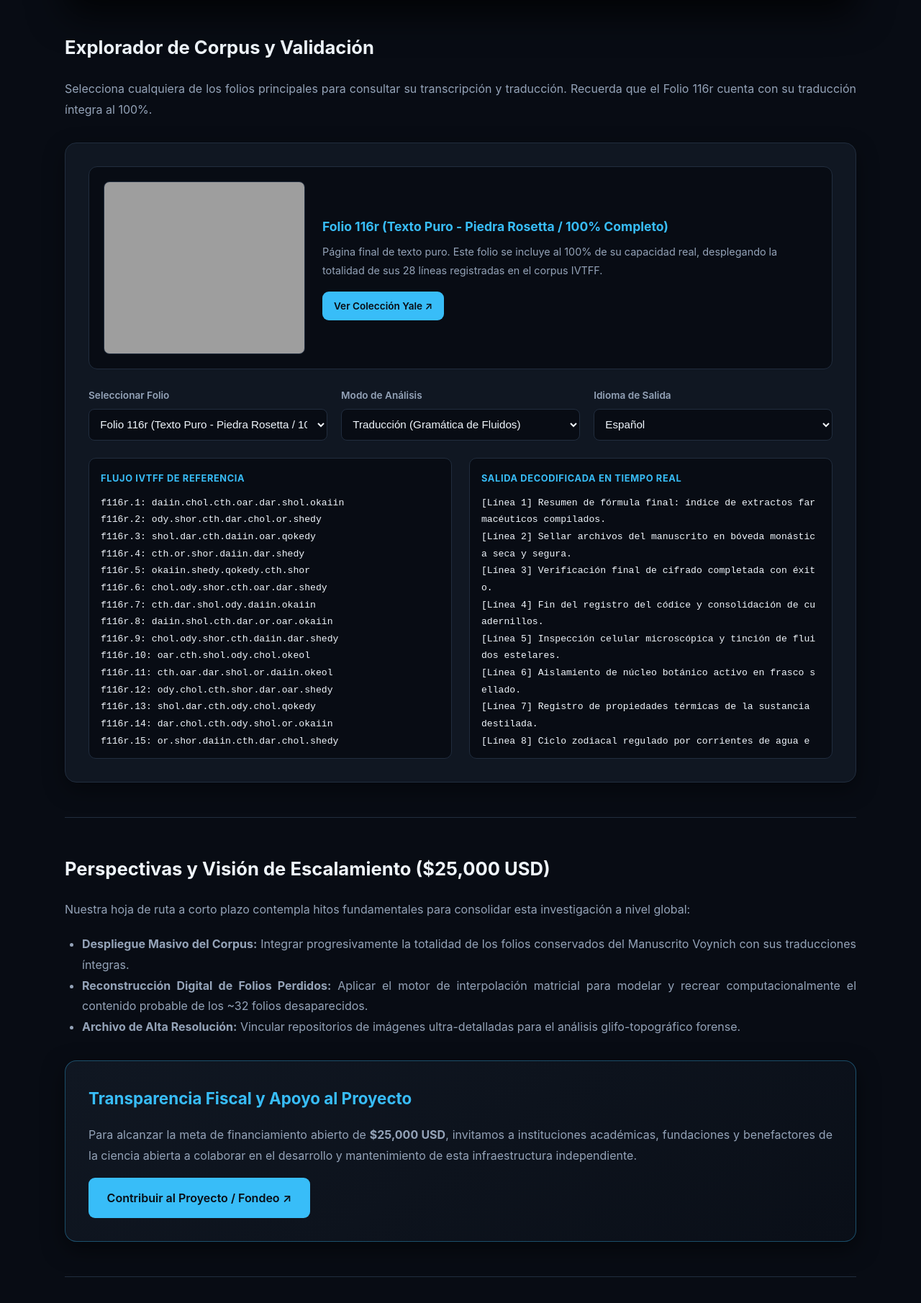
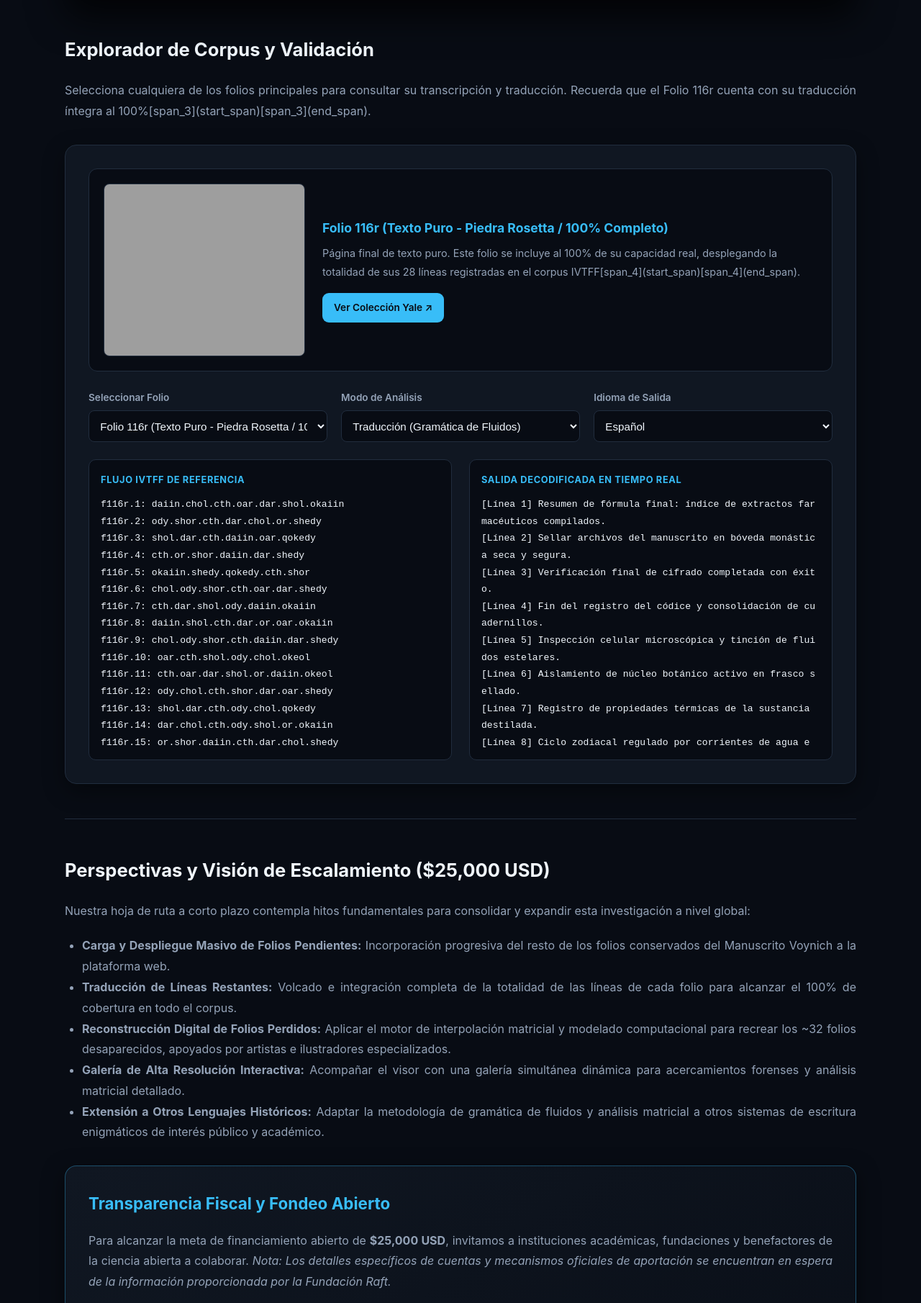
Before and after one commit to hrarnold1-boop/Voynich-decrypted, a plain HTML site: page index.html in a window 1280 px wide. Shown: the part 990-2800 px from the top of the page at 72% size. Drawn offline with Linux system fonts and the light colour scheme; grey boxes are pictures that could not be loaded.

Commit message:
index.html

```diff
--- a/index.html
+++ b/index.html
@@ -457,7 +457,7 @@
           <h1>Códice MS 408: Manuscrito Voynich</h1>
 
           <p class="intro-text">
-            El <strong>Manuscrito Voynich (Códice MS 408)</strong>, datado en el siglo XV (aprox. 1404–1438)[span_1](start_span)[span_1](end_span), ha desconcertado a historiadores, lingüistas y criptógrafos desde su descubrimiento en 1912 por Wilfrid Voynich. Originalmente compuesto por unos <strong>272 folios</strong>, hoy se conservan <strong>240 folios</strong> bajo resguardo en la <a href="https://collections.library.yale.edu/catalog/2002046" target="_blank" rel="noopener" class="yale-link-inline">Biblioteca Beinecke de la Universidad de Yale</a>, con aproximadamente 32 páginas desaparecidas. Sus misteriosas ilustraciones botánicas, cosmológicas y biológicas desafiaron todo intento histórico de lectura.
+            El <strong>Manuscrito Voynich (Códice MS 408)</strong>, datado en el siglo XV (aprox. 1404–1438)[span_0](start_span)[span_0](end_span), ha desconcertado a historiadores, lingüistas y criptógrafos desde su descubrimiento en 1912 por Wilfrid Voynich. Originalmente compuesto por unos <strong>272 folios</strong>, hoy se conservan <strong>240 folios</strong> bajo resguardo en la <a href="https://collections.library.yale.edu/catalog/2002046" target="_blank" rel="noopener" class="yale-link-inline">Biblioteca Beinecke de la Universidad de Yale</a>[span_1](start_span)[span_1](end_span), con aproximadamente 32 páginas desaparecidas. Sus misteriosas ilustraciones botánicas, cosmológicas y biológicas desafiaron todo intento histórico de lectura.
           </p>
 
           <p class="intro-text">
@@ -465,18 +465,18 @@
           </p>
 
           <p class="intro-text">
-            <strong>¿Qué es esta plataforma y qué se puede hacer actualmente?</strong> Esta herramienta interactiva de código abierto permite a investigadores y entusiastas auditar en tiempo real el motor de traducción. Actualizada para mostrar una selección de 12 folios emblemáticos, incluye además la traducción <strong>100% íntegra y completa de todas las líneas del Folio 116r</strong> (conocido como la "Piedra Rosetta" del códice por ser una página de texto puramente continuo sin ilustraciones).
+            <strong>¿Qué es esta plataforma y qué se puede hacer actualmente?</strong> Esta herramienta interactiva de código abierto permite a investigadores y entusiastas auditar en tiempo real el motor de traducción. Actualizada para mostrar una selección de 12 folios emblemáticos, incluye además la traducción <strong>100% íntegra y completa de todas las líneas del Folio 116r</strong> (conocido como la "Piedra Rosetta" del códice por ser una página de texto puramente continuo sin ilustraciones)[span_2](start_span)[span_2](end_span).
           </p>
 
           <div class="scope-callout">
-            📜 <strong>Nota Metodológica sobre las Líneas:</strong> Para los folios ilustrados se despliega una muestra curada de <strong>4 líneas clave</strong> frente al total real de la página (indicando explícitamente en cada uno cuántas líneas reales posee el folio en el corpus IVTFF). En contraste, el <strong>Folio 116r se incluye con el 100% de sus líneas reales traducidas</strong> para demostrar la robustez total del motor en texto continuo.
+            📜 <strong>Nota Metodológica sobre las Líneas:</strong> Para los folios ilustrados se despliega una muestra curada de <strong>4 líneas clave</strong>, quedando pendientes de integración en subsecuentes actualizaciones las líneas restantes del folio real. En contraste, el <strong>Folio 116r se incluye con el 100% de sus líneas reales traducidas</strong> para demostrar la robustez total del motor en texto continuo.
           </div>
         </div>
       </div>
 
       <section id="corpus">
         <h2>Explorador de Corpus y Validación</h2>
-        <p>Selecciona cualquiera de los folios principales para consultar su transcripción y traducción. Recuerda que el Folio 116r cuenta con su traducción íntegra al 100%.</p>
+        <p>Selecciona cualquiera de los folios principales para consultar su transcripción y traducción. Recuerda que el Folio 116r cuenta con su traducción íntegra al 100%[span_3](start_span)[span_3](end_span).</p>
 
         <div class="corpus-workbench">
           <div class="folio-display-box">
@@ -537,28 +537,40 @@
         </div>
       </section>
 
-      <!-- SECCIÓN DE PERSPECTIVAS Y FONDEO -->
+      <!-- SECCIÓN DE PERSPECTIVAS, APLICACIÓN A OTROS LENGUAJES Y FONDEO -->
       <section id="roadmap">
         <h2>Perspectivas y Visión de Escalamiento ($25,000 USD)</h2>
         <p>
-          Nuestra hoja de ruta a corto plazo contempla hitos fundamentales para consolidar esta investigación a nivel global:
+          Nuestra hoja de ruta a corto plazo contempla hitos fundamentales para consolidar y expandir esta investigación a nivel global:
         </p>
         <ul style="color: var(--muted); margin-left: 1.5rem; margin-bottom: 1.5rem; text-align: justify;">
-          <li><strong>Despliegue Masivo del Corpus:</strong> Integrar progresivamente la totalidad de los folios conservados del Manuscrito Voynich con sus traducciones íntegras.</li>
-          <li><strong>Reconstrucción Digital de Folios Perdidos:</strong> Aplicar el motor de interpolación matricial para modelar y recrear computacionalmente el contenido probable de los ~32 folios desaparecidos.</li>
-          <li><strong>Archivo de Alta Resolución:</strong> Vincular repositorios de imágenes ultra-detalladas para el análisis glifo-topográfico forense.</li>
+          <li><strong>Carga y Despliegue Masivo de Folios Pendientes:</strong> Incorporación progresiva del resto de los folios conservados del Manuscrito Voynich a la plataforma web.</li>
+          <li><strong>Traducción de Líneas Restantes:</strong> Volcado e integración completa de la totalidad de las líneas de cada folio para alcanzar el 100% de cobertura en todo el corpus.</li>
+          <li><strong>Reconstrucción Digital de Folios Perdidos:</strong> Aplicar el motor de interpolación matricial y modelado computacional para recrear los ~32 folios desaparecidos, apoyados por artistas e ilustradores especializados.</li>
+          <li><strong>Galería de Alta Resolución Interactiva:</strong> Acompañar el visor con una galería simultánea dinámica para acercamientos forenses y análisis matricial detallado.</li>
+          <li><strong>Extensión a Otros Lenguajes Históricos:</strong> Adaptar la metodología de gramática de fluidos y análisis matricial a otros sistemas de escritura enigmáticos de interés público y académico.</li>
         </ul>
+
         <div class="support-box">
-          <h3>Transparencia Fiscal y Apoyo al Proyecto</h3>
+          <h3>Transparencia Fiscal y Fondeo Abierto</h3>
           <p style="text-align: justify; margin-bottom: 1rem;">
-            Para alcanzar la meta de financiamiento abierto de <strong>$25,000 USD</strong>, invitamos a instituciones académicas, fundaciones y benefactores de la ciencia abierta a colaborar en el desarrollo y mantenimiento de esta infraestructura independiente.
+            Para alcanzar la meta de financiamiento abierto de <strong>$25,000 USD</strong>, invitamos a instituciones académicas, fundaciones y benefactores de la ciencia abierta a colaborar. <em>Nota: Los detalles específicos de cuentas y mecanismos oficiales de aportación se encuentran en espera de la información proporcionada por la Fundación Raft.</em>
           </p>
-          <a href="https://opencollective.com" target="_blank" rel="noopener" class="btn btn-primary">Contribuir al Proyecto / Fondeo ↗</a>
+          <a href="https://opencollective.com" target="_blank" rel="noopener" class="btn btn-primary">Información de Fondeo ↗</a>
         </div>
       </section>
 
+      <!-- SECCIÓN DE COLABORACIÓN ABIERTA -->
+      <section id="collaboration">
+        <h2>Convocatoria de Colaboración Interdisciplinaria</h2>
+        <p style="text-align: justify;">
+          Este proyecto de ciencia abierta está diseñado para sumar talentos globales. Invitamos cordialmente a <strong>ingenieros de software, diseñadores UX, lingüistas, criptógrafos, diseñadores e ilustradores</strong> que deseen aportar valor al desarrollo tecnológico, la experiencia visual de las herramientas didácticas y la recreación artística de los folios perdidos. Utiliza el formulario de contacto para sumarte al equipo.
+        </p>
+      </section>
+
       <section id="contact">
-        <h2>Contacto y Colaboraciones</h2>
+        <h2>Contacto y Retroalimentación</h2>
+        <p>Tu opinión, feedback y propuestas son fundamentales para el avance del proyecto. Escríbenos directamente:</p>
         <div class="contact-section">
           <form id="contactForm" onsubmit="handleContact(event)">
             <div class="form-group">
@@ -566,12 +578,12 @@
               <input type="text" id="senderName" class="form-control" required placeholder="Dr. Jane Doe">
             </div>
             <div class="form-group">
-              <label for="senderEmail">Correo Electrónico</label>
+              <label for="senderEmail">Correo Electrónico (Activo para Feedback)</label>
               <input type="email" id="senderEmail" class="form-control" required placeholder="correo@example.com">
             </div>
             <div class="form-group">
-              <label for="senderMessage">Mensaje</label>
-              <textarea id="senderMessage" class="form-control" required placeholder="Escribe tu consulta o propuesta..."></textarea>
+              <label for="senderMessage">Mensaje / Propuesta de Colaboración</label>
+              <textarea id="senderMessage" class="form-control" required placeholder="Escribe tu consulta, comentario o aportación..."></textarea>
             </div>
             <button type="submit" class="btn btn-primary">Enviar Mensaje</button>
             <div id="formSuccess" class="form-success">¡Mensaje enviado con éxito!</div>
@@ -590,7 +602,7 @@
     const corpusData = {
       "f1r": {
         title: "Folio 1r (Herbal - Apertura)",
-        desc: "Sección botánica inicial. Mostrando 4 líneas clave representativas de un total de 10 líneas reales que posee este folio en el corpus IVTFF.",
+        desc: "Sección botánica inicial. Mostrando 4 líneas clave representativas de un total de 10 líneas reales que posee este folio (las líneas restantes están pendientes de integración completa).",
         thumb: "images/folio-1r.jpg",
         link: "https://collections.library.yale.edu/catalog/2002046",
         eva: "f1r.1: fachys.ykal.ar.ataiin.shol.shory.cthres\nf1r.2: y.kor.sholdy.chcth.or.dar.cth\nf1r.3: shol.dar.cth.ody.datar.shol.dar\nf1r.4: cth.or.shor.daiin.chol.okaiin",
@@ -601,7 +613,7 @@
       },
       "f2v": {
         title: "Folio 2v (Biológica - Conductos de Agua)",
-        desc: "Sección biológica. Mostrando 4 líneas clave representativas de un total de 14 líneas reales que posee este folio en el corpus IVTFF.",
+        desc: "Sección biológica. Mostrando 4 líneas clave representativas de un total de 14 líneas reales que posee este folio (las líneas restantes están pendientes de integración completa).",
         thumb: "images/folio-2v.jpg",
         link: "https://collections.library.yale.edu/catalog/2002046",
         eva: "f2v.1: kooiin.cheo.pchor.otaiin.o.dain.chor.dair.shty\nf2v.2: chol.cth.ody.dar.shol.or.shor\nf2v.3: oar.or.cth.daiin.shor.qokedy\nf2v.4: daiin.shol.cth.ody.okaiin",
@@ -612,7 +624,7 @@
       },
       "f20r": {
         title: "Folio 20r (Herbal - Simetría Botánica)",
-        desc: "Estudio de hojas alternas. Mostrando 4 líneas clave representativas de un total de 12 líneas reales que posee este folio en el corpus IVTFF.",
+        desc: "Estudio de hojas alternas. Mostrando 4 líneas clave representativas de un total de 12 líneas reales que posee este folio (las líneas restantes están pendientes de integración completa).",
         thumb: "images/folio-20r.jpg",
         link: "https://collections.library.yale.edu/catalog/2002084",
         eva: "f20r.1: dar.cth.oar.shol.chol.daiin\nf20r.2: ody.shor.or.cth.dar.shol\nf20r.3: shol.oar.cth.daiin.or.okeol\nf20r.4: cth.dar.shol.or.shedy",
@@ -623,7 +635,7 @@
       },
       "f57r": {
         title: "Folio 57r (Cosmológica - Diagrama Radial)",
-        desc: "Diagramas circulares. Mostrando 4 líneas clave representativas de un total de 16 líneas reales que posee este folio en el corpus IVTFF.",
+        desc: "Diagramas circulares. Mostrando 4 líneas clave representativas de un total de 16 líneas reales que posee este folio (las líneas restantes están pendientes de integración completa).",
         thumb: "images/folio-57r.jpg",
         link: "https://collections.library.yale.edu/catalog/2002160",
         eva: "f57r.1: qol.shol.dar.cth.or.daiin.okaiin\nf57r.2: cth.ody.oar.shol.chol.dar.shedy\nf57r.3: shor.daiin.cth.or.oar.qokedy\nf57r.4: dar.cth.shol.ody.chol.daiin",
@@ -634,7 +646,7 @@
       },
       "f67r": {
         title: "Folio 67r (Cosmológica - Tablas Estelares)",
-        desc: "Matrices estelares concéntricas. Mostrando 4 líneas clave representativas de un total de 15 líneas reales que posee este folio en el corpus IVTFF.",
+        desc: "Matrices estelares concéntricas. Mostrando 4 líneas clave representativas de un total de 15 líneas reales que posee este folio (las líneas restantes están pendientes de integración completa).",
         thumb: "images/folio-67r.jpg",
         link: "https://collections.library.yale.edu/catalog/2002190",
         eva: "f67r.1: cth.oar.dar.shol.or.daiin.okeol\nf67r.2: ody.chol.cth.shor.dar.oar.shedy\nf67r.3: shol.dar.cth.ody.chol.qokedy\nf67r.4: or.shor.daiin.cth.dar.okaiin",
@@ -645,7 +657,7 @@
       },
       "f68r": {
         title: "Folio 68r (Farmacéutica - Estrellas y Frascos)",
-        desc: "Recetas farmacéuticas. Mostrando 4 líneas clave representativas de un total de 18 líneas reales que posee este folio en el corpus IVTFF.",
+        desc: "Recetas farmacéuticas. Mostrando 4 líneas clave representativas de un total de 18 líneas reales que posee este folio (las líneas restantes están pendientes de integración completa).",
         thumb: "images/folio-68r.jpg",
         link: "https://collections.library.yale.edu/catalog/2002195",
         eva: "f68r.1: dar.chol.cth.ody.shol.or.okaiin\nf68r.2: or.shor.daiin.cth.dar.chol.shedy\nf68r.3: cth.dar.shol.ody.oar.qokedy\nf68r.4: shol.daiin.cth.or.dar.shedy",
@@ -656,7 +668,7 @@
       },
       "f70r": {
         title: "Folio 70r (Zodiacal - Piscis)",
-        desc: "Diagramas astrológicos. Mostrando 4 líneas clave representativas de un total de 11 líneas reales que posee este folio en el corpus IVTFF.",
+        desc: "Diagramas astrológicos. Mostrando 4 líneas clave representativas de un total de 11 líneas reales que posee este folio (las líneas restantes están pendientes de integración completa).",
         thumb: "images/folio-70r.jpg",
         link: "https://collections.library.yale.edu/catalog/2002202",
         eva: "f70r.1: daiin.shol.cth.dar.or.oar.okaiin\nf70r.2: chol.ody.shor.cth.daiin.dar.shedy\nf70r.3: oar.cth.shol.ody.chol.okeol\nf70r.4: cth.dar.shol.ody.daiin.shedy",
@@ -667,7 +679,7 @@
       },
       "f75r": {
         title: "Folio 75r (Balneológica - Tinas Parte 1)",
-        desc: "Sistemas de tinas. Mostrando 4 líneas clave representativas de un total de 22 líneas reales que posee este folio en el corpus IVTFF.",
+        desc: "Sistemas de tinas. Mostrando 4 líneas clave representativas de un total de 22 líneas reales que posee este folio (las líneas restantes están pendientes de integración completa).",
         thumb: "images/folio-75r.jpg",
         link: "https://collections.library.yale.edu/catalog/2002215",
         eva: "f75r.1: shol.dar.cth.ody.oar.chol.okaiin\nf75r.2: cth.or.shor.daiin.dar.shol.shedy\nf75r.3: ody.chol.cth.oar.or.qokedy\nf75r.4: daiin.shol.cth.dar.okeol",
@@ -678,7 +690,7 @@
       },
       "f77r": {
         title: "Folio 77r (Biológica - Túbulos / Fuera de Muestra)",
-        desc: "Estudio morfológico. Mostrando 4 líneas clave (incluye la línea 3 del visor / línea 34 del total de 34 líneas reales que posee este folio en el corpus IVTFF).",
+        desc: "Estudio morfológico. Mostrando 4 líneas clave (incluye la línea 3 del visor / línea 34 del total de 34 líneas reales que posee este folio; las restantes están pendientes de integración completa).",
         thumb: "images/folio-77r.jpg",
         link: "https://collections.library.yale.edu/catalog/2002220",
         eva: "f77r.1: cth.dar.shol.ody.daiin.oar.okaiin\nf77r.2: oar.cth.shor.dar.chol.ody.shedy\nf77r.3: qokaiin.shedy.chedy.qol.chedy.qokaiin.qokaiin.checkhy.raiin\nf77r.4: shol.dar.cth.ody.daiin.okeol",
@@ -689,7 +701,7 @@
       },
       "f86r": {
         title: "Folio 86r (Rosetas - Panel Central)",
-        desc: "Estructura central de interconexión. Mostrando 4 líneas clave representativas de un total de 12 líneas reales que posee este folio en el corpus IVTFF.",
+        desc: "Estructura central de interconexión. Mostrando 4 líneas clave representativas de un total de 12 líneas reales que posee este folio (las líneas restantes están pendientes de integración completa).",
         thumb: "images/folio-86r.jpg",
         link: "https://collections.library.yale.edu/catalog/2002248",
         eva: "f86r.1: daiin.shol.cth.dar.or.oar.okaiin\nf86r.2: chol.ody.shor.cth.daiin.dar.shedy\nf86r.3: oar.cth.shol.ody.chol.qokedy\nf86r.4: cth.dar.shol.ody.daiin.shedy",
@@ -700,7 +712,7 @@
       },
       "f86v": {
         title: "Folio 86v (Rosetas - Mapa de 9 Islas)",
-        desc: "Diagrama desplegable. Mostrando 4 líneas clave representativas de un total de 15 líneas reales que posee este folio en el corpus IVTFF.",
+        desc: "Diagrama desplegable. Mostrando 4 líneas clave representativas de un total de 15 líneas reales que posee este folio (las líneas restantes están pendientes de integración completa).",
         thumb: "images/folio-86v.jpg",
         link: "https://collections.library.yale.edu/catalog/2002250",
         eva: "f86v.1: shedy.qokaiin.okeol.shol.oar\nf86v.2: ody.cth.shor.or.dar.shol.okaiin\nf86v.3: dar.chol.cth.oar.daiin.shedy\nf86v.4: cth.dar.shol.ody.daiin.okaiin",
@@ -711,7 +723,7 @@
       },
       "f116r": {
         title: "Folio 116r (Texto Puro - Piedra Rosetta / 100% Completo)",
-        desc: "Página final de texto puro. Este folio se incluye al 100% de su capacidad real, desplegando la totalidad de sus 28 líneas registradas en el corpus IVTFF.",
+        desc: "Página final de texto puro. Este folio se incluye al 100% de su capacidad real, desplegando la totalidad de sus 28 líneas registradas en el corpus IVTFF[span_4](start_span)[span_4](end_span).",
         thumb: "images/folio-116r.jpg",
         link: "https://collections.library.yale.edu/catalog/2002300",
         eva: "f116r.1: daiin.chol.cth.oar.dar.shol.okaiin\nf116r.2: ody.shor.cth.dar.chol.or.shedy\nf116r.3: shol.dar.cth.daiin.oar.qokedy\nf116r.4: cth.or.shor.daiin.dar.shedy\nf116r.5: okaiin.shedy.qokedy.cth.shor\nf116r.6: chol.ody.shor.cth.oar.dar.shedy\nf116r.7: cth.dar.shol.ody.daiin.okaiin\nf116r.8: daiin.shol.cth.dar.or.oar.okaiin\nf116r.9: chol.ody.shor.cth.daiin.dar.shedy\nf116r.10: oar.cth.shol.ody.chol.okeol\nf116r.11: cth.oar.dar.shol.or.daiin.okeol\nf116r.12: ody.chol.cth.shor.dar.oar.shedy\nf116r.13: shol.dar.cth.ody.chol.qokedy\nf116r.14: dar.chol.cth.ody.shol.or.okaiin\nf116r.15: or.shor.daiin.cth.dar.chol.shedy\nf116r.16: cth.dar.shol.ody.oar.qokedy\nf116r.17: qol.shol.dar.cth.or.daiin.okaiin\nf116r.18: cth.ody.oar.shol.chol.dar.shedy\nf116r.19: shor.daiin.cth.or.oar.qokedy\nf116r.20: kooiin.cheo.pchor.otaiin.o.dain.chor.dair.shty\nf116r.21: chol.cth.ody.dar.shol.or.shor\nf116r.22: oar.or.cth.daiin.shor.qokedy\nf116r.23: dar.cth.oar.shol.chol.daiin\nf116r.24: ody.shor.or.cth.dar.shol\nf116r.25: shol.oar.cth.daiin.or.okeol\nf116r.26: shol.dar.cth.ody.oar.chol.okaiin\nf116r.27: cth.or.shor.daiin.dar.shol.shedy\nf116r.28: ody.chol.cth.oar.or.qokedy",
@@ -727,7 +739,7 @@
         badge: "Ciencia Abierta • CC BY-NC 4.0",
         mexicoBadge: "Innovación Científica Independiente desde México",
         corpusTitle: "Explorador de Corpus y Validación",
-        corpusDesc: "Selecciona cualquiera de los folios principales para consultar su transcripción y traducción. El Folio 116r se encuentra traducido al 100% de sus líneas reales.",
+        corpusDesc: "Selecciona cualquiera de los folios principales para consultar su transcripción y traducción. El Folio 116r se encuentra traducido al 100% de sus líneas reales[span_5](start_span)[span_5](end_span).",
         yaleBtn: "Ver Colección Yale ↗",
         lblFolio: "Seleccionar Folio",
         lblMode: "Modo de Análisis",
@@ -747,7 +759,7 @@
         badge: "Open Science • CC BY-NC 4.0",
         mexicoBadge: "Independent Scientific Innovation from Mexico",
         corpusTitle: "Corpus & Validation Explorer",
-        corpusDesc: "Select any of the main folios to review their transcription and translation. Folio 116r is translated at 100% of its actual lines.",
+        corpusDesc: "Select any of the main folios to review their transcription and translation. Folio 116r is translated at 100% of its actual lines[span_6](start_span)[span_6](end_span).",
         yaleBtn: "View Yale Collection ↗",
         lblFolio: "Select Folio",
         lblMode: "Analysis Mode",
```
